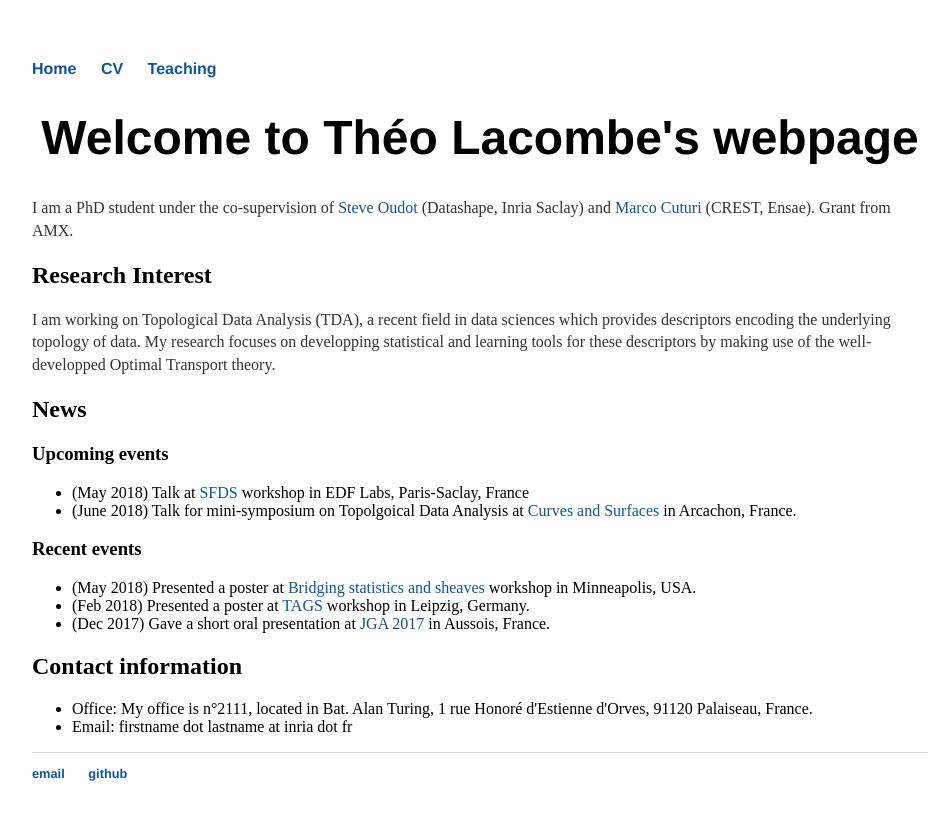
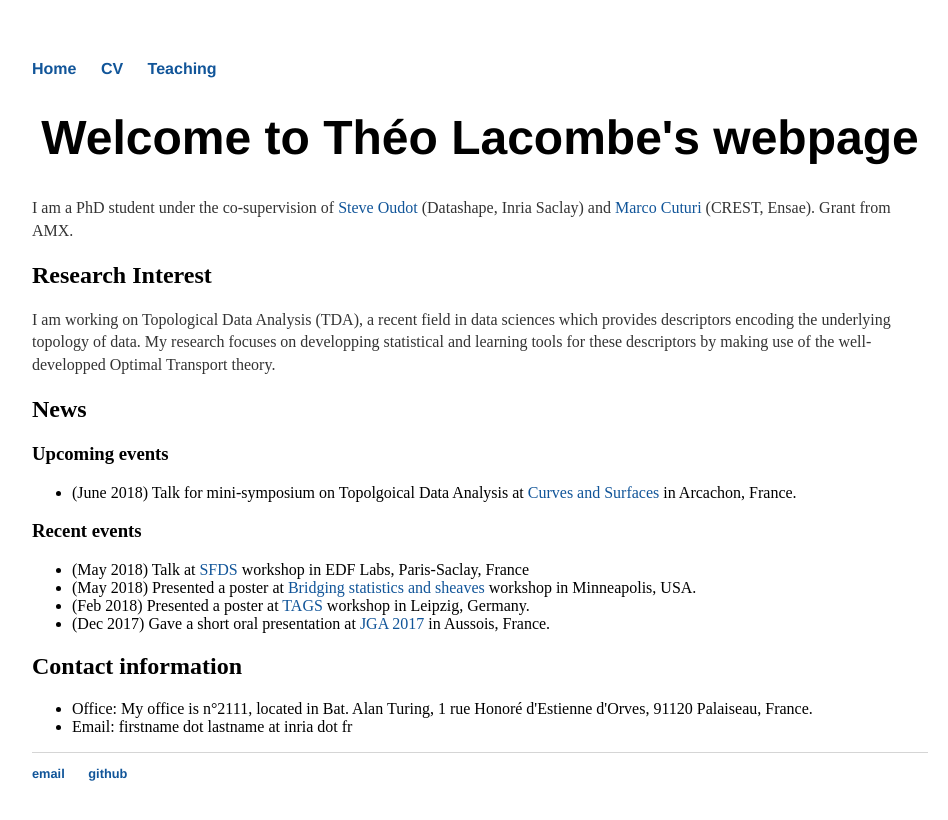
Before and after one commit to tlacombe/tlacombe.github.io, a Jekyll site: the page built from index.html, in a window 1280 px wide. Shown: the top 820 px of the page, without its empty margins (160-1108 px from the left). Built offline with Jekyll 4.4.1, drawn with Linux system fonts in a browser that asks for light colours; part of the change alters nothing that is shown.

Commit message:
update events

```diff
--- a/index.html
+++ b/index.html
@@ -14,12 +14,12 @@ title: Theo Lacombe's webpage
     <h2> News </h2>
 	<h3> Upcoming events</h3>
 	<ul>
-		<li> (May 2018) Talk at <a href="http://jds2018.sfds.asso.fr/index.html">SFDS</a> workshop in EDF Labs, Paris-Saclay, France </li>
 		<li> (June 2018) Talk for mini-symposium on Topolgoical Data Analysis at <a href="https://cs2018.sciencesconf.org/">Curves and Surfaces</a> in Arcachon, France.</li>
 	</ul>
 
         <h3> Recent events </h3>
 	<ul>
+		<li> (May 2018) Talk at <a href="http://jds2018.sfds.asso.fr/index.html">SFDS</a> workshop in EDF Labs, Paris-Saclay, France </li>
 		<li> (May 2018) Presented a poster at <a href="https://www.ima.umn.edu/2017-2018/SW5.21-25.18">Bridging statistics and sheaves</a> workshop in Minneapolis, USA.</li>
 		<li> (Feb 2018) Presented a poster at <a href="https://www.mis.mpg.de/calendar/conferences/2018/tags2018.html"> TAGS</a> workshop in Leipzig, Germany.</li>
 		<li> (Dec 2017) Gave a short oral presentation at <a href="https://jga2017.sciencesconf.org/">JGA 2017</a> in Aussois, France.</li>
```
